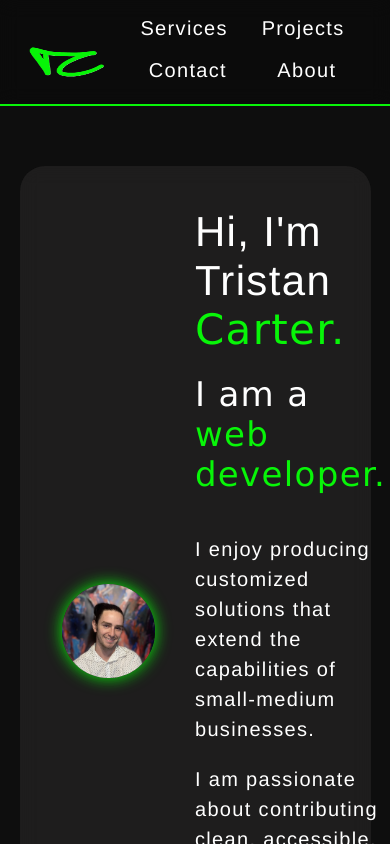
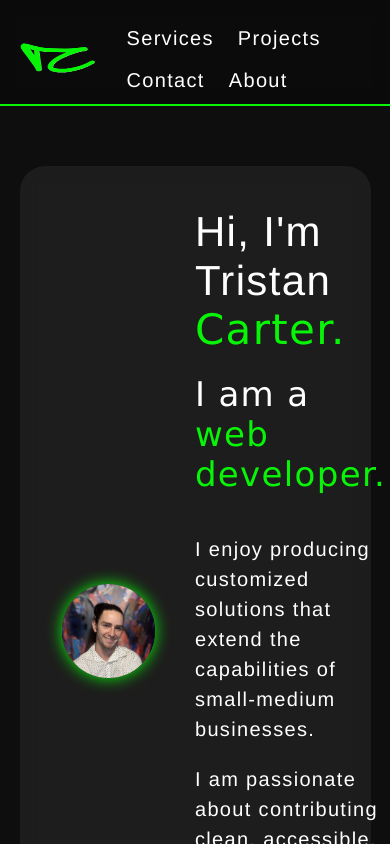
Before and after one commit to TechNique-CnE/Tristan-Carter-Vue, a Vue app: page / in a window 390 px wide. Shown: the top 844 px of the page. Built offline with nearby package versions, Linux system fonts and the light colour scheme.

Commit message:
made navbar more responsive

```diff
--- a/package.json
+++ b/package.json
@@ -14,6 +14,7 @@
     "format": "prettier --write src/"
   },
   "dependencies": {
+    "@vueuse/core": "^14.1.0",
     "markdown-it": "^14.1.0",
     "pinia": "^3.0.3",
     "vue": "^3.5.18",
--- a/src/assets/base.css
+++ b/src/assets/base.css
@@ -44,6 +44,7 @@ body {
   font-size: var(--fs-sm);
   scroll-behavior: smooth;
   letter-spacing: 1pt;
+  overflow-x: hidden;
 }
 main {
   width: 100%;
@@ -56,6 +57,7 @@ section {
   backdrop-filter: blur(10px);
   border-radius: 25px;
   border: 2px solid transparent;
+  z-index: 15;
 }
 
 h2 {
--- a/src/components/SlimHeader.vue
+++ b/src/components/SlimHeader.vue
@@ -2,15 +2,21 @@
 import { RouterLink } from 'vue-router'
 import AnimatedText from './animationComponents/AnimatedText.vue'
 // import ThemeBtn from './ThemeBtn.vue'
+import { useMediaQuery } from "@vueuse/core";
+
+const isMobileScreen = useMediaQuery('(max-width: 700px)')
+
+
 </script>
 
 <template>
   <header>
-    <!-- logo -->
-    <div class="container">
+    <div class="container" :class="{'mobile': isMobileScreen}">
+      <!-- logo -->
       <router-link to="/"><img src="/public/tc-logo.PNG" alt="Tristan Carter Logo" /></router-link>
+
+      <!-- links -->
       <nav>
-        <!-- links -->
         <router-link class="nav-link" to="/services">
           <AnimatedText>Services</AnimatedText>
         </router-link>
@@ -26,6 +32,7 @@ import AnimatedText from './animationComponents/AnimatedText.vue'
         <router-link class="nav-link" to="/about">
           <AnimatedText>About</AnimatedText>
         </router-link>
+
         <!-- Hide on lower bandwidth devices or prefers reduced motion -->
         <!-- <ThemeBtn /> -->
       </nav>
@@ -37,18 +44,17 @@ import AnimatedText from './animationComponents/AnimatedText.vue'
 header {
   width: 100%;
   background-color: var(--bg2);
-  padding: var(--sm-gap);
   backdrop-filter: blur(10px);
   border-bottom: var(--border);
   z-index: 10;
   margin-bottom: 60px;
 
   .container {
+    padding: var(--md-gap) 0 0;
     width: var(--content-width);
     margin: 0 auto;
     display: flex;
-    align-items: flex-end;
-    justify-content: flex-start;
+    align-items: center;
     gap: var(--md-gap);
 
     a img {
@@ -61,11 +67,11 @@ header {
     }
 
     nav {
+      flex-grow: 1;
       display: flex;
-      flex-wrap: wrap;
+      flex-wrap: nowrap;
       align-items: flex-end;
       justify-content: space-around;
-      width: 75%;
       margin: 0 auto;
 
       .nav-link {
@@ -89,5 +95,12 @@ header {
       }
     }
   }
-}
-</style>
+
+  .container.mobile
+
+    nav{
+      justify-content: flex-start;
+      flex-wrap: wrap;
+    }
+  }
+  </style>
```
Also changed, not shown: 1 other file (tests, documents, lock files or other folders).
